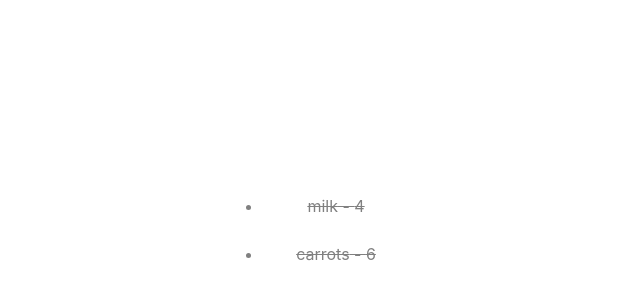
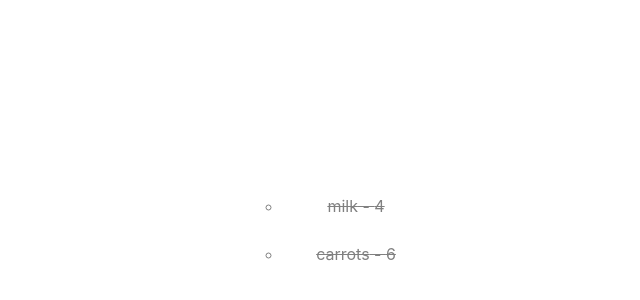
Before and after one commit to csillagpeti/pokecard, a React (Vite) app: page / in a window 1280 px wide. Shown: the part 170-470 px from the top of the page, without its empty margins (324-964 px from the left). Built offline with nearby package versions, Linux system fonts and the light colour scheme.

Commit message:
Separate ShoppingListItem

```diff
--- a/src/ShoppingList.jsx
+++ b/src/ShoppingList.jsx
@@ -1,15 +1,17 @@
+import ShoppingListItem from "./ShoppingListItem";
+
 function ShoppingList({ items }) {
   return (
     <ul>
-      {items.map(i => (
-        <li key={i.id}
-          style={{
-            color: i.completed ? "grey" : "white", textDecoration: i.completed && "line-through"
-          }}>
-          {i.item} - {i.quantity}
-        </li>
+      {items.map((i) => (
+        <ShoppingListItem
+          key={i.id}
+          item={i.item}
+          quantity={i.quantity}
+          completed={i.completed}
+        />
       ))}
-    </ul>)
+    </ul>);
 }
 
 
--- /dev/null
+++ b/src/ShoppingListItem.jsx
@@ -0,0 +1,16 @@
+function ShoppingListItem({key, item, quantity, completed}) {
+  return (
+    <>
+      <ul>
+        <li key={key}
+          style={{
+            color: completed ? "grey" : "white", textDecoration: completed && "line-through"
+          }}>
+          {item} - {quantity}
+        </li>
+      </ul>
+    </>
+  )
+}
+
+export default ShoppingListItem;
```
